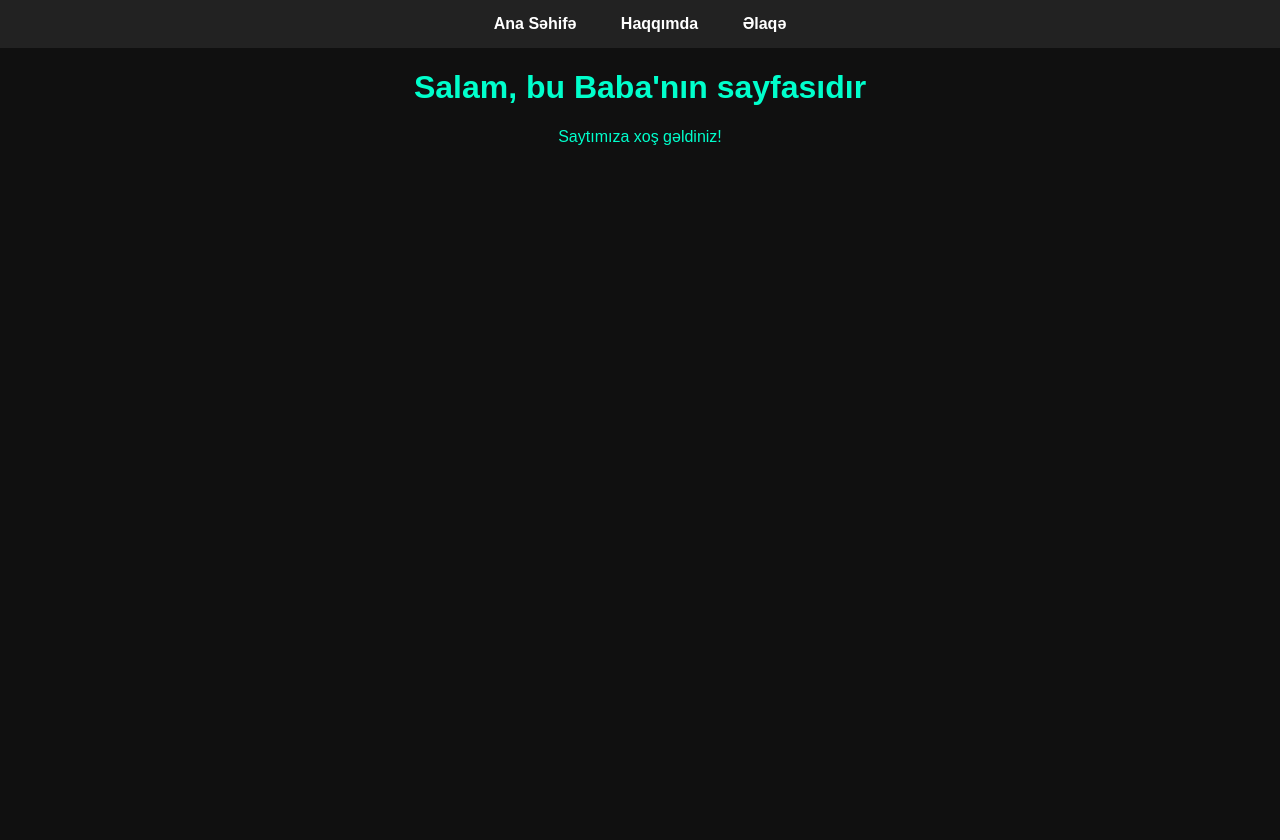
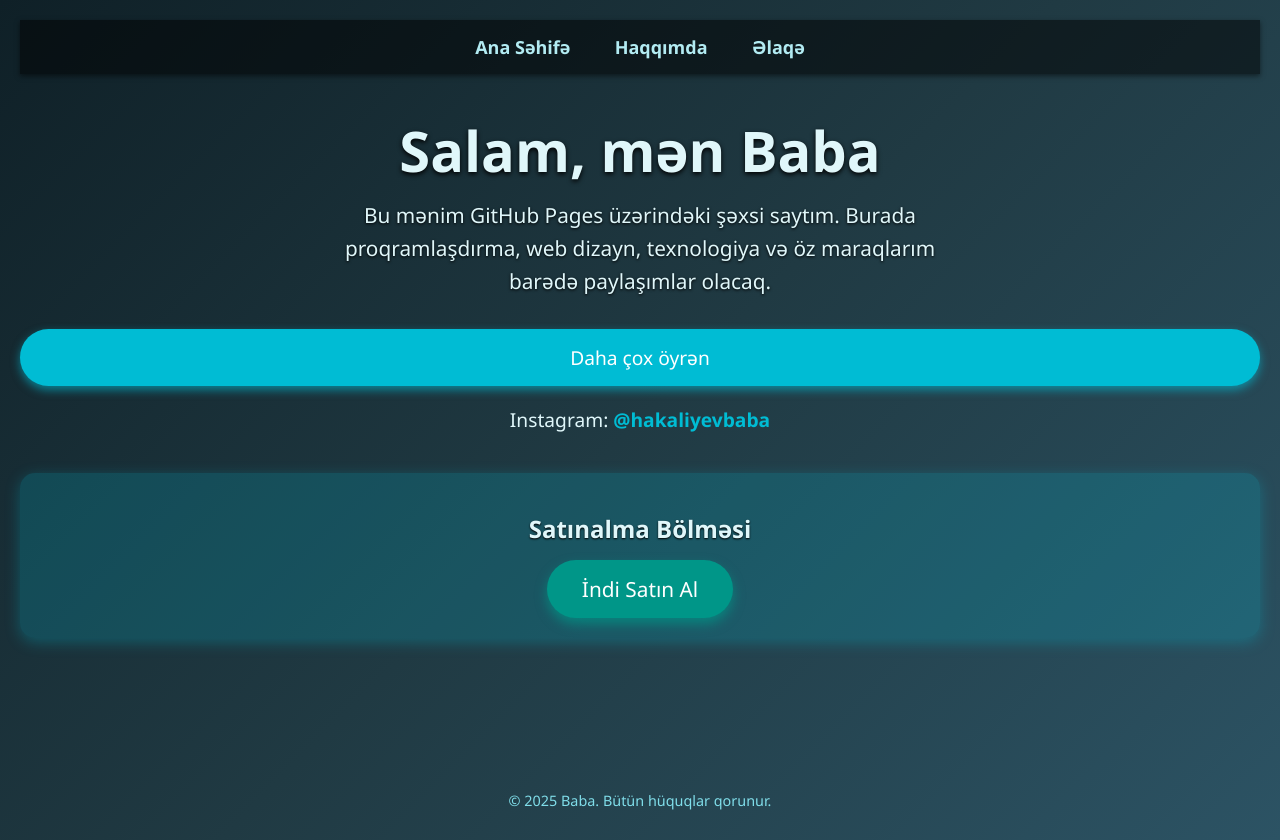
Before and after one commit to HakaliyevBaba/baba, a plain HTML site: page index.html in a window 1280 px wide. Before the commit the page ends 800 px from the top, so only its background shows below. Drawn offline with Linux system fonts and the light colour scheme.

Commit message:
Update index.html

```diff
--- a/index.html
+++ b/index.html
@@ -1,41 +1,145 @@
 <!DOCTYPE html>
-<html>
+<html lang="az">
 <head>
-  <meta charset="UTF-8">
-  <title>Baba'nın Sayfası</title>
+  <meta charset="UTF-8" />
+  <title>Baba'nın Ana Səhifəsi</title>
   <style>
     body {
       margin: 0;
-      font-family: Arial, sans-serif;
-      background-color: #101010;
-      color: #00ffcc;
+      font-family: 'Segoe UI', Tahoma, Geneva, Verdana, sans-serif;
+      background: linear-gradient(135deg, #0f2027, #203a43, #2c5364);
+      color: #e0f7fa;
       text-align: center;
+      min-height: 100vh;
+      display: flex;
+      flex-direction: column;
+      justify-content: center;
+      padding: 20px;
     }
     .menu {
-      background-color: #222;
+      background-color: rgba(0, 0, 0, 0.5);
       padding: 15px 0;
       position: sticky;
       top: 0;
+      box-shadow: 0 2px 5px rgba(0,0,0,0.5);
     }
     .menu a {
-      color: white;
+      color: #b2ebf2;
       text-decoration: none;
       margin: 0 20px;
+      font-weight: 600;
+      font-size: 18px;
+      transition: color 0.3s ease;
+    }
+    .menu a:hover {
+      color: #00bcd4;
+    }
+    h1 {
+      font-size: 3.5em;
+      margin-bottom: 0.2em;
+      text-shadow: 0 2px 5px #000;
+    }
+    p {
+      font-size: 1.3em;
+      max-width: 600px;
+      margin: 0 auto 30px;
+      line-height: 1.6;
+      text-shadow: 0 1px 3px #000;
+    }
+    .btn {
+      background-color: #00bcd4;
+      border: none;
+      padding: 15px 30px;
+      font-size: 1.2em;
+      color: white;
+      border-radius: 30px;
+      cursor: pointer;
+      box-shadow: 0 4px 10px rgba(0,188,212,0.6);
+      transition: background-color 0.3s ease;
+      text-decoration: none;
+      display: inline-block;
+    }
+    .btn:hover {
+      background-color: #0097a7;
+      box-shadow: 0 6px 14px rgba(0,151,167,0.8);
+    }
+    footer {
+      margin-top: auto;
+      padding: 10px 0;
+      font-size: 0.9em;
+      color: #80deea;
+    }
+    .social {
+      margin-top: 20px;
+      font-size: 1.2em;
+    }
+    .social a {
+      color: #00bcd4;
+      text-decoration: none;
       font-weight: bold;
     }
-    .menu a:hover {
-      color: #00ffcc;
+    .buy-section {
+      margin-top: 40px;
+      padding: 20px;
+      background-color: rgba(0, 188, 212, 0.2);
+      border-radius: 15px;
+      box-shadow: 0 4px 15px rgba(0,188,212,0.3);
+    }
+    .buy-section h2 {
+      margin-bottom: 15px;
+      text-shadow: 0 1px 2px #000;
+    }
+    .buy-button {
+      background-color: #009688;
+      color: white;
+      padding: 15px 35px;
+      font-size: 1.3em;
+      border: none;
+      border-radius: 50px;
+      cursor: pointer;
+      box-shadow: 0 6px 12px rgba(0,150,136,0.7);
+      transition: background-color 0.3s ease;
+      text-decoration: none;
+      display: inline-block;
+    }
+    .buy-button:hover {
+      background-color: #00796b;
+      box-shadow: 0 8px 20px rgba(0,121,107,0.9);
     }
   </style>
 </head>
 <body>
+
   <div class="menu">
     <a href="index.html">Ana Səhifə</a>
     <a href="hakkimda.html">Haqqımda</a>
     <a href="iletisim.html">Əlaqə</a>
   </div>
 
-  <h1>Salam, bu Baba'nın sayfasıdır</h1>
-  <p>Saytımıza xoş gəldiniz!</p>
+  <h1>Salam, mən Baba</h1>
+  <p>
+    Bu mənim GitHub Pages üzərindəki şəxsi saytım.
+    Burada proqramlaşdırma, web dizayn, texnologiya və öz maraqlarım barədə paylaşımlar olacaq.
+  </p>
+  <a href="hakkimda.html" class="btn">Daha çox öyrən</a>
+
+  <div class="social">
+    Instagram:
+    <a href="https://www.instagram.com/hakaliyevbaba?utm_source=ig_web_button_share_sheet&igsh=MTZwY3Eyb2l0NncxZg==" target="_blank" rel="noopener noreferrer">
+      @hakaliyevbaba
+    </a>
+  </div>
+
+  <div class="buy-section">
+    <h2>Satınalma Bölməsi</h2>
+    <a href="https://www.black/satin-al" target="_blank" class="buy-button">
+      İndi Satın Al
+    </a>
+  </div>
+
+  <footer>
+    © 2025 Baba. Bütün hüquqlar qorunur.
+  </footer>
+
 </body>
 </html>
```
